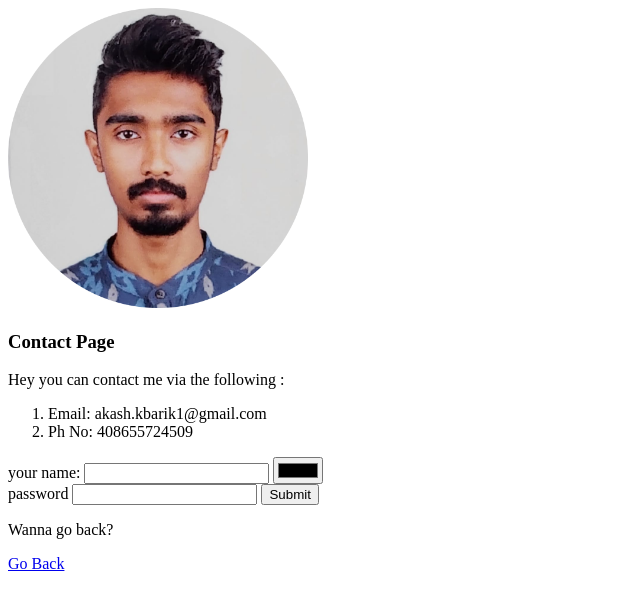
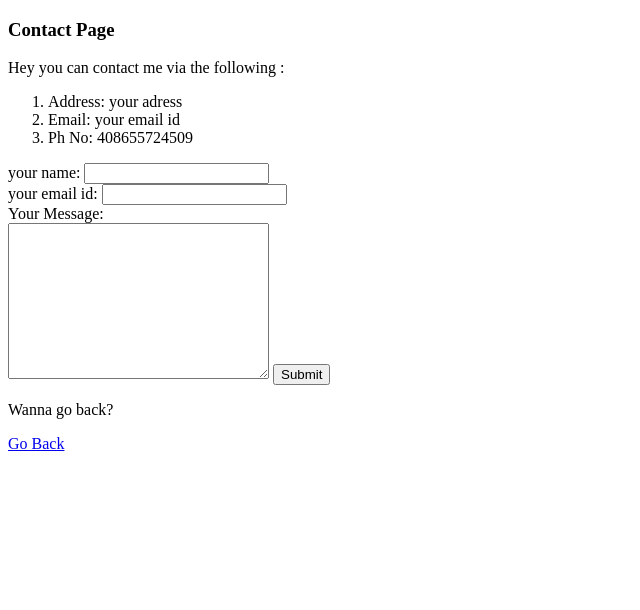
Before and after one commit to Akxsh20/Html-Personal-Site, a plain HTML site: page contact.html in a window 1280 px wide. Shown: the whole page, without its empty margins (0-640 px from the left). Drawn offline with Linux system fonts and the light colour scheme.

Commit message:
Update contact.html

```diff
--- a/contact.html
+++ b/contact.html
@@ -7,22 +7,23 @@
     <title>Document</title>
 </head>
 <body>
-    <img src="Akash_Passport-modified.png" alt="My image" srcset="" width="300" height="300">
     <h3>Contact Page</h3>
     <p>Hey you can contact me via the following : </p>
     <ol>
-        <li>Email: akash.kbarik1@gmail.com</li>
+        <li> Address: your adress </li>
+        <li>Email: your email id</li>
         <li>Ph No: 408655724509 </li>
     </ol>
-    <form action="" method="post">
+    <form action="mailto: yourmail" method="post">
         <label for="">your name:</label>
-        <input type="text">
-        <input type="color"><br>
-        <label for="">password</label>
-        <input type="password" name="" id="">
+        <input type="text"><br>
+        <label>your email id: </label>
+        <input type="text"><br>
+        <label>Your Message:</label><br>
+        <textarea name="yourMessage" rows="10" cols="30"></textarea>
         <input type="submit">
     </form>
     <p>Wanna go back?</p>
-    <a href="index.html"> Go Back</a>
+    <a href="index.html"> Go Back </a>
 </body>
 </html>
```
